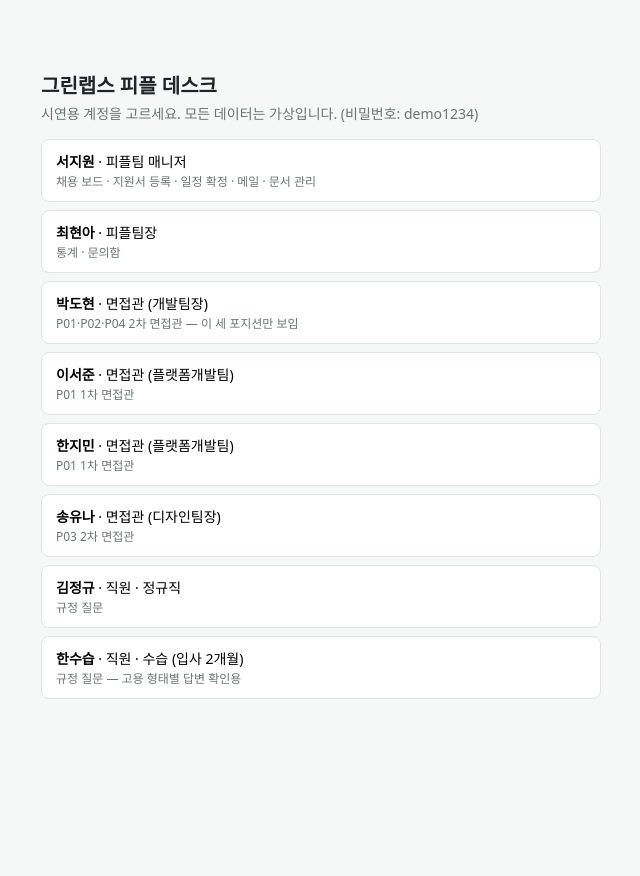
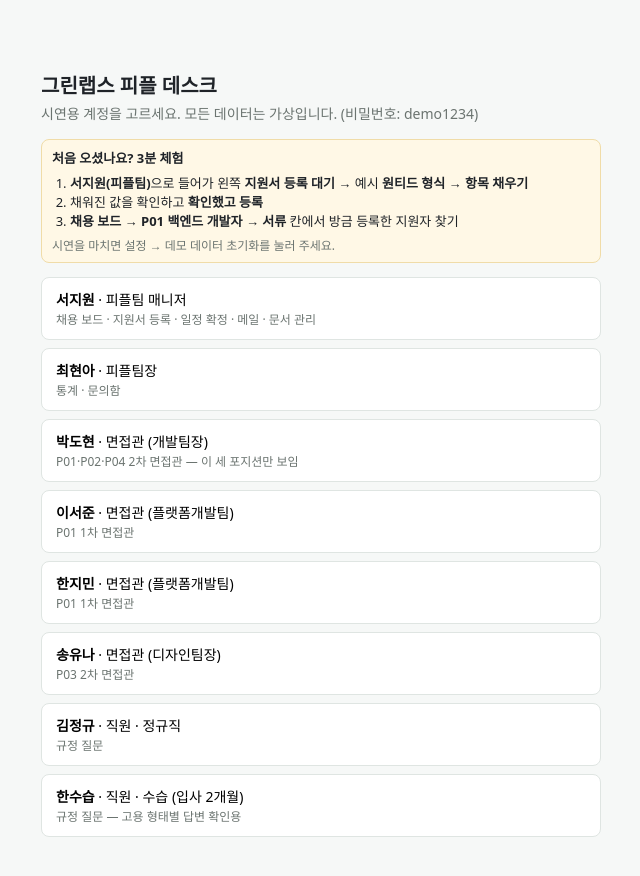
Before and after one commit to thingjae/greenlabs-people-desk, a Next.js app in the folder greenlabs-people-desk/frontend/: page /login in a window 1280 px wide. Shown: the top 876 px of the page, without its empty margins (319-959 px from the left). Before the commit the page ends 800 px from the top, so only its background shows below. Built offline with nearby package versions, Linux system fonts and the light colour scheme; no server answers.

Commit message:
Add files via upload

```diff
--- a/greenlabs-people-desk/frontend/app/login/page.tsx
+++ b/greenlabs-people-desk/frontend/app/login/page.tsx
@@ -25,6 +25,15 @@ export default function Login() {
     <div className="login">
       <h1>그린랩스 피플 데스크</h1>
       <p className="desc">시연용 계정을 고르세요. 모든 데이터는 가상입니다. (비밀번호: demo1234)</p>
+      <div className="note" style={{ marginBottom: 14 }}>
+        <b>처음 오셨나요? 3분 체험</b>
+        <ol style={{ margin: '6px 0 0', paddingLeft: 18 }}>
+          <li><b>서지원(피플팀)</b>으로 들어가 왼쪽 <b>지원서 등록 대기</b> → 예시 <b>원티드 형식</b> → <b>항목 채우기</b></li>
+          <li>채워진 값을 확인하고 <b>확인했고 등록</b></li>
+          <li><b>채용 보드 → P01 백엔드 개발자 → 서류</b> 칸에서 방금 등록한 지원자 찾기</li>
+        </ol>
+        <div className="small" style={{ marginTop: 6 }}>시연을 마치면 설정 → 데모 데이터 초기화를 눌러 주세요.</div>
+      </div>
       {err && <div className="err">{err}</div>}
       {ACCOUNTS.map(([email, name, role, d]) => (
         <button key={email} onClick={() => go(email)}>
```
